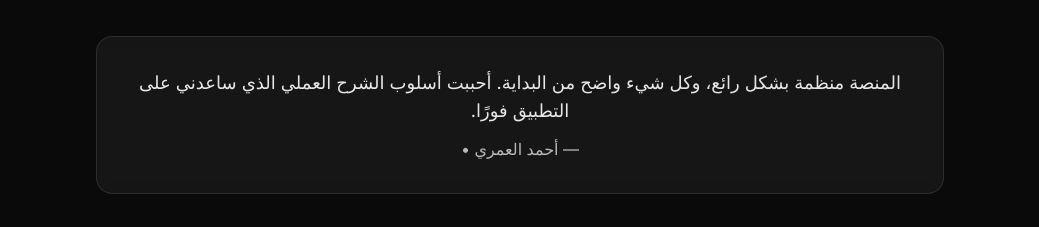
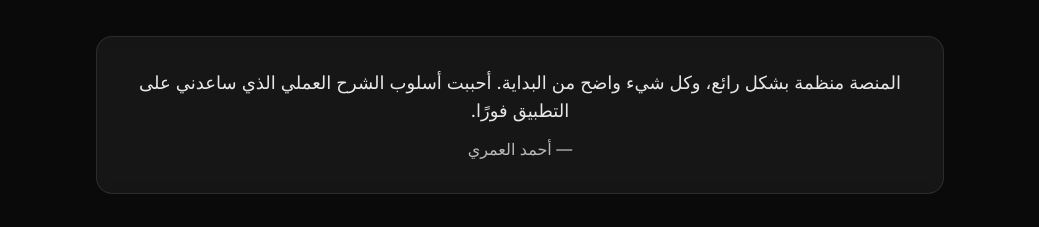
Before and after one commit to dddqw732/sorai-academy, a Next.js app: page / in a window 1280 px wide. Shown: the part 3620-3847 px from the top of the page, without its empty margins (120-1159 px from the left). Built offline with nearby package versions, Linux system fonts and the light colour scheme.

Commit message:
fix: testimonials type error

```diff
--- a/src/components/sections/Testimonials.tsx
+++ b/src/components/sections/Testimonials.tsx
@@ -32,7 +32,7 @@ export default function Testimonials() {
               className="rounded-2xl border border-white/10 bg-white/5 p-8 backdrop-blur-sm"
             >
               <p className="text-base md:text-lg text-white/90">{testimonials[index].text}</p>
-              <div className="mt-3 text-white/70">— {testimonials[index].name} • {testimonials[index].course}</div>
+              <div className="mt-3 text-white/70">— {testimonials[index].name}</div>
             </motion.div>
           </AnimatePresence>
         </div>
```
